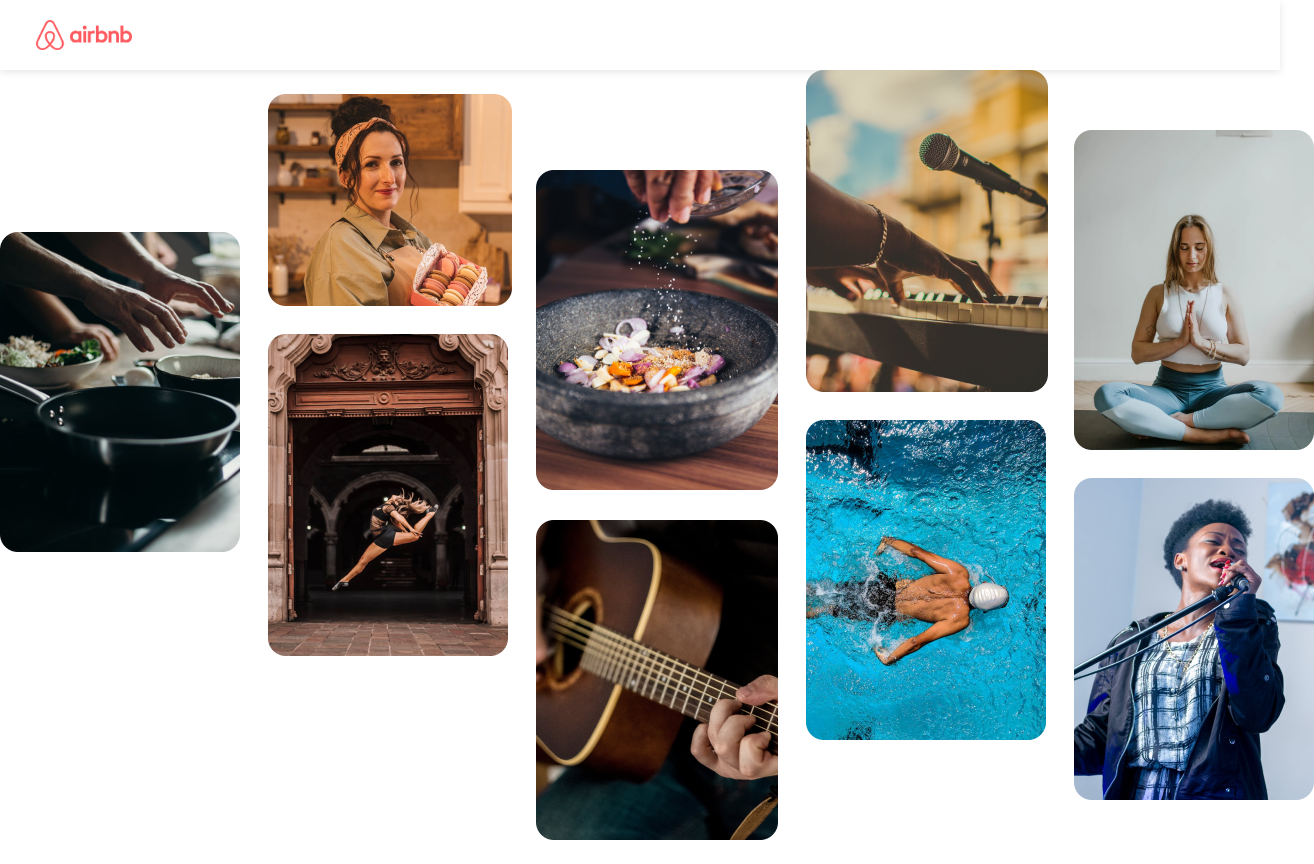
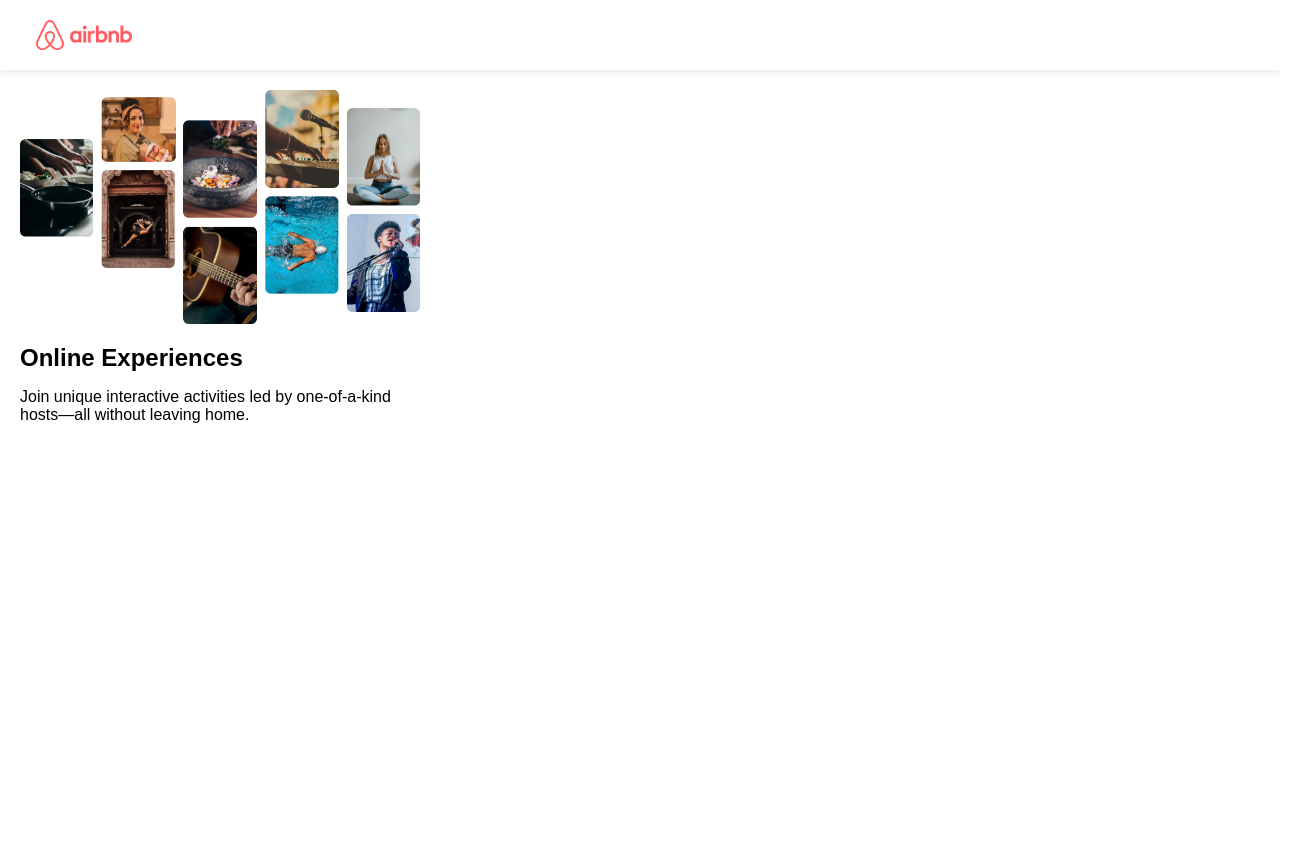
Before and after one commit to Zillight/airbnb-clone, a React (Create React App) app: page / in a window 1280 px wide. Shown: the whole page, 1314 px wide, since content can reach past the window. After the commit the page ends 800 px from the top, so only its background shows below. Built offline with nearby package versions, Linux system fonts and the light colour scheme.

Commit message:
added styles to hero component

```diff
--- a/src/components/Hero.js
+++ b/src/components/Hero.js
@@ -2,9 +2,10 @@ import React from "react"
 
 export default function Hero(){
     return(
-        <section>
-            <img src={require("../images/photo-grid.png")} alt="photo-grid"/>
-            <h1></h1>
+        <section className="hero">
+            <img src={require("../images/photo-grid.png")} alt="grid" className="hero--photo" />
+            <h1 className="hero--header">Online Experiences</h1>
+            <p className="hero--text">Join unique interactive activities led by one-of-a-kind hosts—all without leaving home.</p>
         </section>
     )
 }
--- a/src/index.css
+++ b/src/index.css
@@ -23,3 +23,22 @@ nav {
 .navbar--logo{
   max-width: 100px;
 }
+.hero {
+  display: flex;
+  flex-direction: column;
+  margin: 20px 0px 0px 20px;
+  max-width: 400px;
+}
+
+.hero--photo {
+
+  /* align-self: center; */
+}
+
+.hero--header {
+  margin-bottom: 16px;
+}
+
+.hero--text {
+  margin-top: 0;
+}
```
